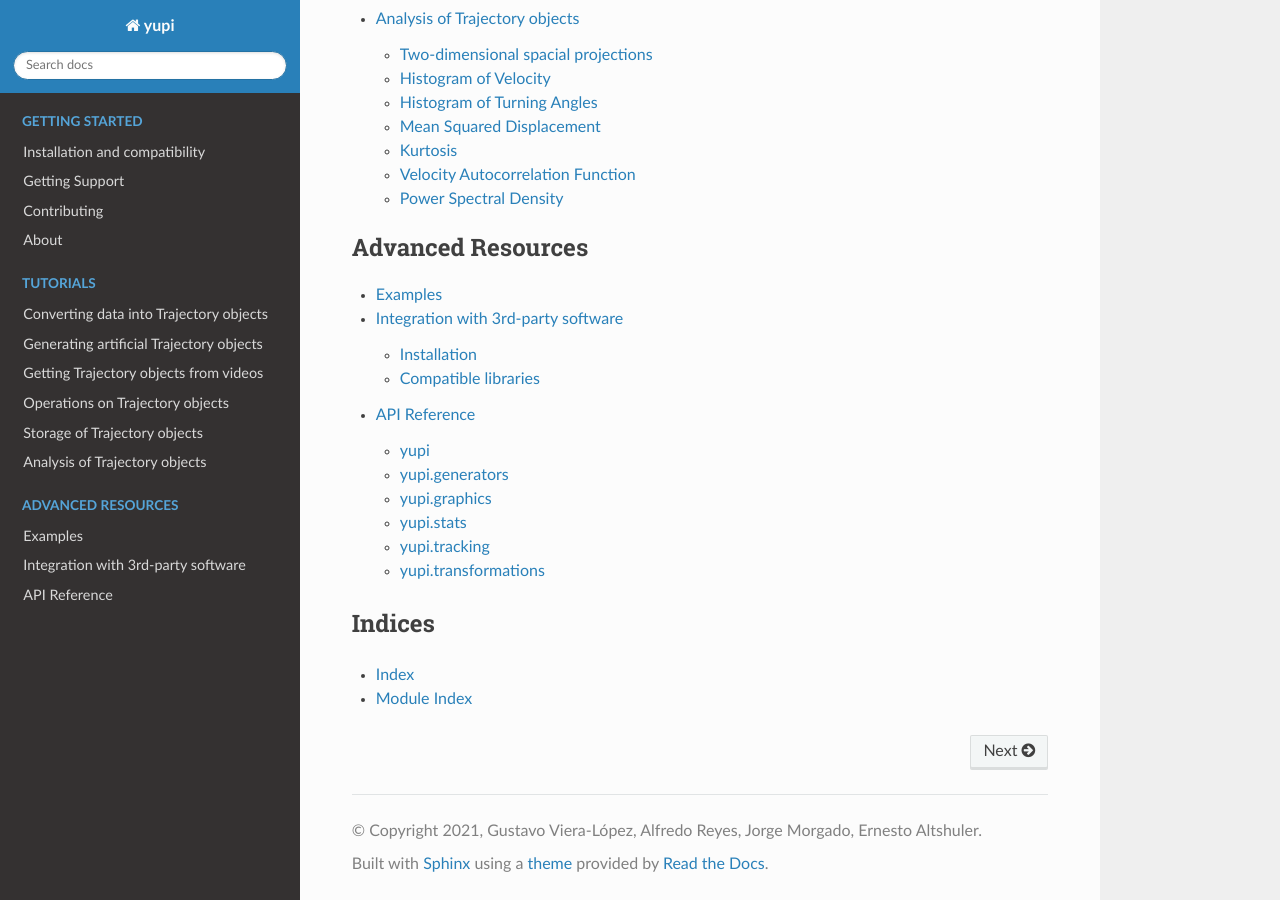
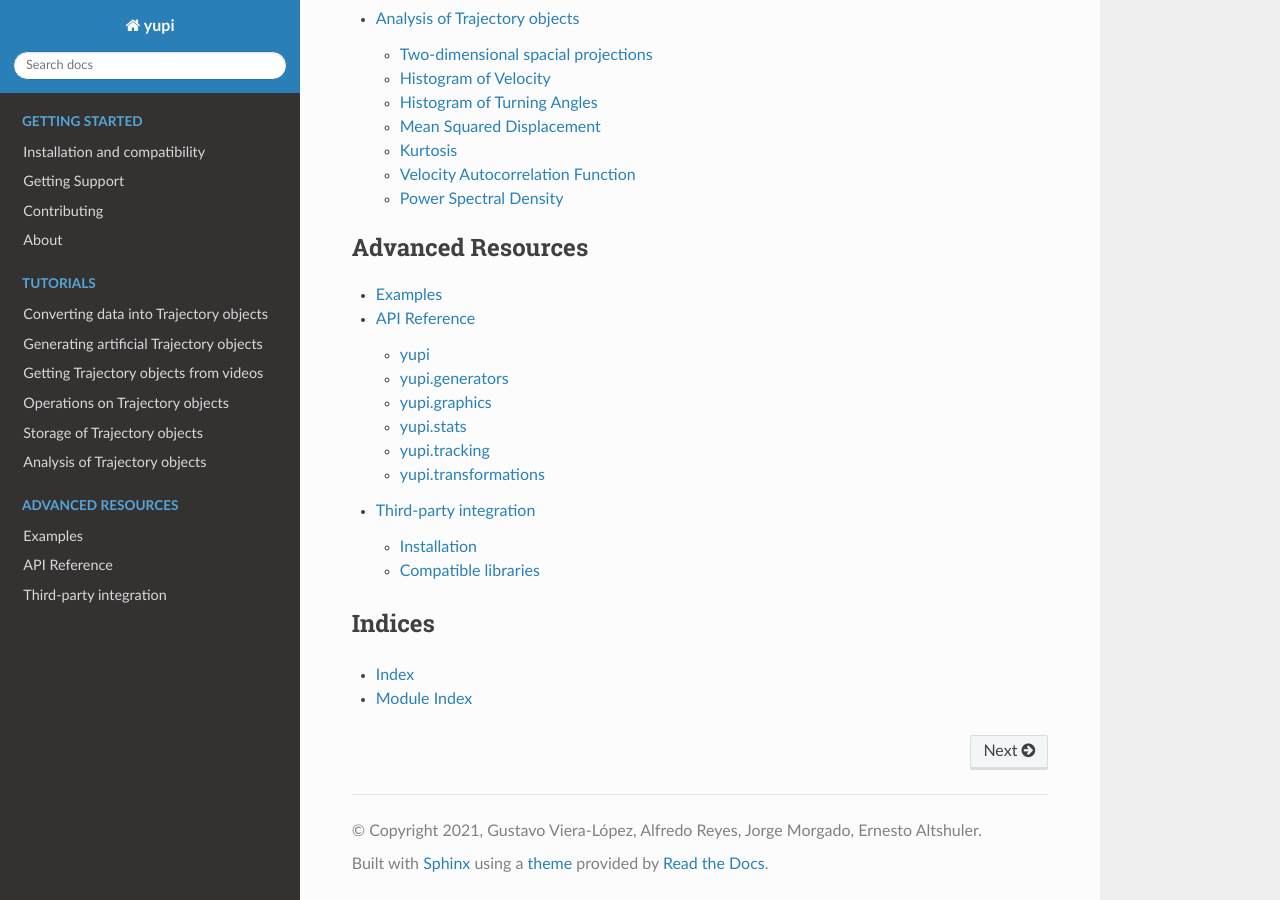
Before and after one commit to yupidevs/yupi, a Sphinx documentation site: the page built from docs/source/index.rst, in a window 1280 px wide and 900 px high, scrolled down 1946 px. Built offline with Sphinx 7.4.7 and the Read the Docs theme 2.0.0, drawn with Linux system fonts in a browser that asks for light colours.

Commit message:
Change index order

```diff
--- a/docs/source/index.rst
+++ b/docs/source/index.rst
@@ -34,8 +34,8 @@ Standing for Yet Underused Path Instruments, **yupi** is a set of tools designed
    :caption: Advanced Resources
 
    examples/examples
+   api_reference/api_reference
    integration/integration
-   api_reference/api_reference
 
 Indices
 -------
--- a/docs/source/integration/integration.rst
+++ b/docs/source/integration/integration.rst
@@ -1,5 +1,5 @@
-Integration with 3rd-party software
------------------------------------
+Third-party integration
+-----------------------
 
 The structure of yupi aims to standardize the usage and storage of general purpose trajectories independently of its dimensions. We believe it is useful to be able to convert, when possible, yupi trajectories to the data structures used by other libraries to
 empower our users with the tools offered by third parties. With the same spirit, we offer the possibility of converting data from other libraries to yupi trajectories.
```
